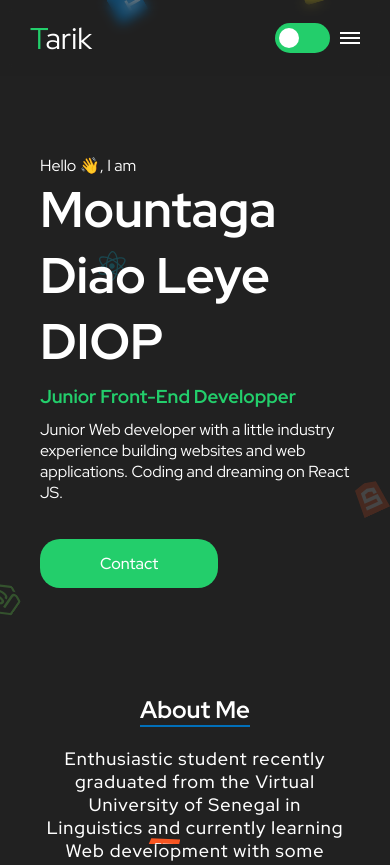
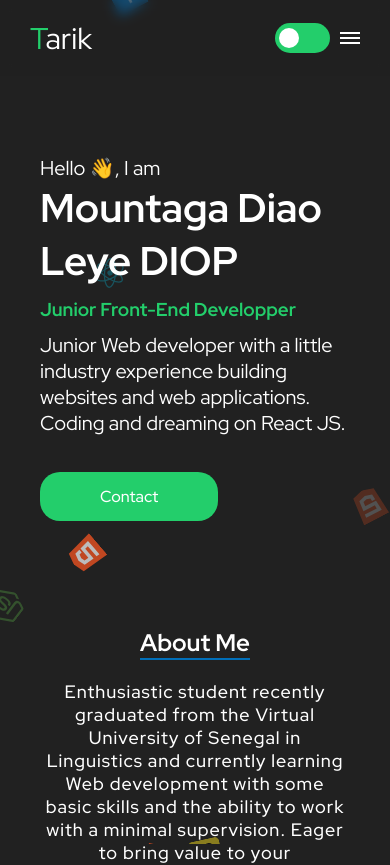
Before and after one commit to h4r0n1/react-portfolio, a React (Vite) app: page / in a window 390 px wide. Shown: the top 865 px of the page. Built offline with nearby package versions, Linux system fonts and the light colour scheme.

Commit message:
✅ Hid the the phone number and fixed some minor bugs

```diff
--- a/src/Components/Contacts/Contacts.jsx
+++ b/src/Components/Contacts/Contacts.jsx
@@ -18,10 +18,10 @@ export function Contacts() {
           <img src={emailIcon} alt="Email" />
           <a href="mailto:mdl.diop97@gmail.com">mdl.diop97@gmail.com</a>
         </div>
-        <div>
+        {/* <div>
           <img src={phoneIcon} alt="Email" />
           <a href="tel:+221782528384">(+221) 78 252 83 84</a>
-        </div>
+        </div> */}
       </div>
       <Form />
     </Container>
--- a/src/Components/Hero/Hero.jsx
+++ b/src/Components/Hero/Hero.jsx
@@ -35,7 +35,7 @@ export function Hero() {
       </div>
       <div className="hero-image">
         <ScrollAnimation animateIn="fadeInRight" delay={1 * 1000}>
-          <img src={Illustration} alt="Ilustração" />
+          <img src={Illustration} alt="Illustration" />
         </ScrollAnimation>
       </div>
     </Container>
--- a/src/Components/Hero/hero.styles.js
+++ b/src/Components/Hero/hero.styles.js
@@ -39,9 +39,17 @@ export const Container = styled.section`
     display: block;
     margin-top: 15%;
     .hero-text {
+      p:first-child {
+        font-size: 2rem;
+      }
+
       h1 {
-        font-size: 5rem;
+        font-size: 4rem;
       }
+    }
+
+    .button {
+      text-align: center;
     }
 
     .hero-image {
--- a/src/Components/Portfolio/Portfolio.jsx
+++ b/src/Components/Portfolio/Portfolio.jsx
@@ -45,7 +45,7 @@ export function Portfolio() {
                       target="_blank"
                       rel="noreferrer"
                     >
-                      <img src={externalLinkIcon} alt="Visitar site" />
+                      <img src={externalLinkIcon} alt="Visit website" />
                     </a>
                   )}
                 </div>
```
